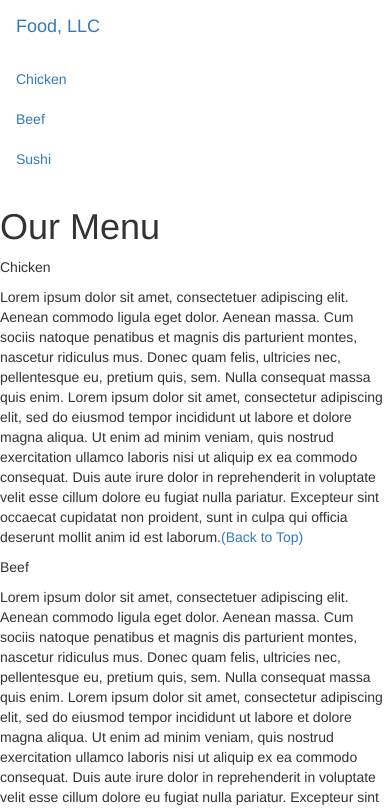
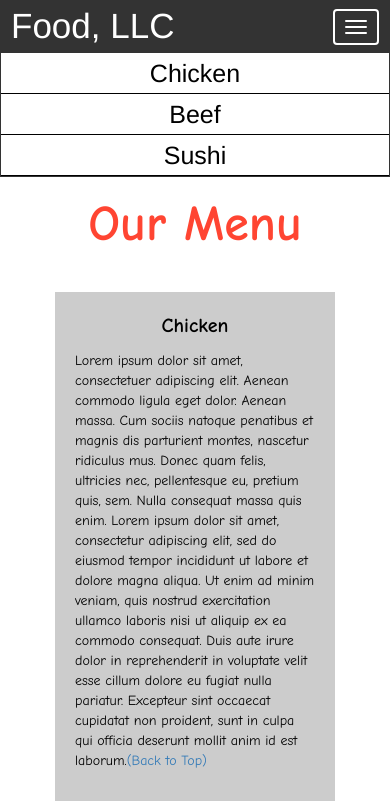
Before and after one commit to vardakari99/coursera-course-module3-assignment, a plain HTML site: page index.html in a window 390 px wide. Both pictures are taken after a click on the button 352 px from the left and 26 px from the top of the page. Shown: the top 810 px of the page. Drawn offline with nearby package versions, Linux system fonts and the light colour scheme.

Commit message:
Update index.html

```diff
--- a/index.html
+++ b/index.html
@@ -12,7 +12,104 @@
 </head>
 
 <meta name="viewport" content="width=device-width, initial-scale=1">
-<link rel="stylesheet" type="text/css" href="style.css">
+<style>
+  .container-fluid{
+	margin: 0;
+	padding: 0;
+}
+
+.navbar{
+	border-radius: 0px;
+	background-color: rgba(0,0,0,0.8);
+}
+
+.navbar-brand{
+  font-size: 35px;
+  color: white;
+  padding-left: 25px;
+}
+
+.navbar-brand:hover{
+	color: white;
+}
+
+.nav{
+	margin: 0;
+	padding: 0;
+}
+
+.navbar-nav{
+  font-size: 25px;
+  text-align: center;
+  margin: 0;
+  padding: 0;
+}
+
+.navbar-toggle{
+	border: 2px solid white;
+	margin-right: 25px;
+}
+
+.icon-bar{
+	background-color: white;
+}
+
+
+.main-title{
+  margin-bottom: 15px;
+  text-align: center;
+  color: #ff4532;
+  font-size: 50px;
+  font-family: "Comic Sans MS", cursive, sans-serif;
+  font-weight: bold;
+}
+
+li{
+	box-sizing: border-box;
+	width: 100%;
+}
+
+.menu-item{
+	padding: 0;
+	margin: 0;
+	width: 100%;
+	background-color: white;
+	border-bottom: 1px solid black;
+	color: black;
+	display: block;
+}
+
+.menu-item:hover{
+	background-color: rgba(0,0,0,0.9);
+	color: rgba(0,0,0,0.4);
+}
+
+
+
+.row{
+	margin: 20px;
+}
+
+.content-box{
+	margin: 20px;
+	width: auto;
+	height: auto;
+	color: black;
+	background-color: rgba(0,0,0,0.2);
+	font-family: "Comic Sans MS", cursive, sans-serif;
+	padding: 20px;
+}
+
+.item-name{
+	text-align: center;
+	font-size: 20px;
+	font-weight: bold;
+}
+
+#top{
+
+}
+  </style>
 
 
 
```
